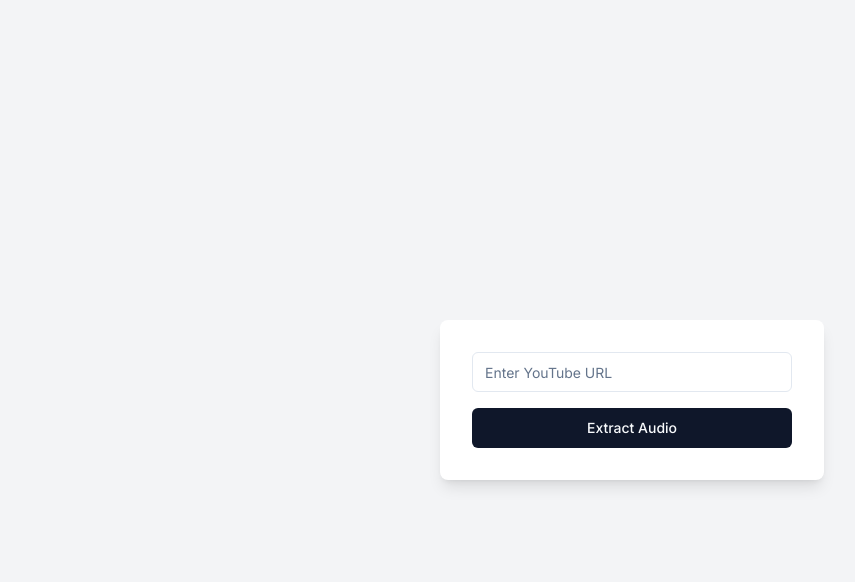
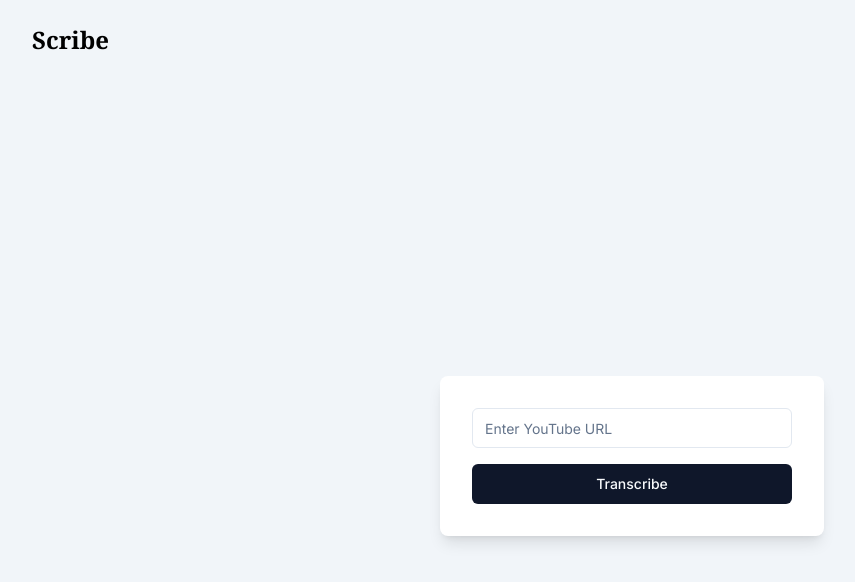
Before and after one commit to freeman-jiang/scribe, a Next.js app in the folder client/: page / in a window 1280 px wide. Shown: the top 582 px of the page, without its empty margins (8-863 px from the left). Built offline with nearby package versions, Linux system fonts and the light colour scheme.

Commit message:
better prompt + styling

```diff
--- a/client/src/app/layout.tsx
+++ b/client/src/app/layout.tsx
@@ -1,6 +1,8 @@
 import { TranscriptionProvider } from "@/context";
+import { cn } from "@/lib/utils";
 import type { Metadata } from "next";
 import { Inter } from "next/font/google";
+import Link from "next/link";
 import "./globals.css";
 
 const inter = Inter({ subsets: ["latin"] });
@@ -17,7 +19,13 @@ export default function RootLayout({
 }>) {
   return (
     <html lang="en">
-      <body className={inter.className}>
+      <body className={cn(inter.className, "bg-slate-100")}>
+        <Link
+          href="/"
+          className="mt-6 ml-10 font-serif font-semibold text-2xl block"
+        >
+          Scribe
+        </Link>
         <TranscriptionProvider>{children}</TranscriptionProvider>
       </body>
     </html>
--- a/client/src/components/Transcribe.tsx
+++ b/client/src/components/Transcribe.tsx
@@ -32,7 +32,7 @@ const Transcribe = () => {
   };
 
   return (
-    <div className="min-h-screen bg-gray-100 flex flex-col justify-center items-center">
+    <div className="min-h-screen flex flex-col justify-center items-center">
       <div className="bg-white p-8 rounded-lg shadow-lg w-96">
         <form onSubmit={handleSubmit} className="space-y-4">
           <div>
@@ -46,7 +46,7 @@ const Transcribe = () => {
           </div>
           <div>
             <Button type="submit" color="primary" className="w-full">
-              Extract Audio
+              Transcribe
             </Button>
           </div>
         </form>
```
Also changed, not shown: client/src/app/transcribe/page.tsx (+1 -2 lines), 1 other file (tests, documents, lock files or other folders).
